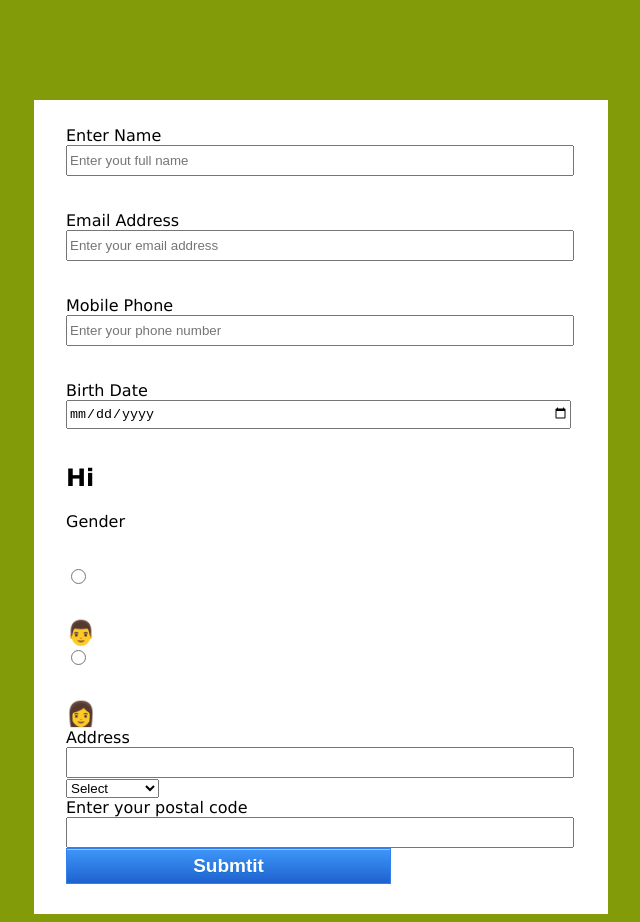
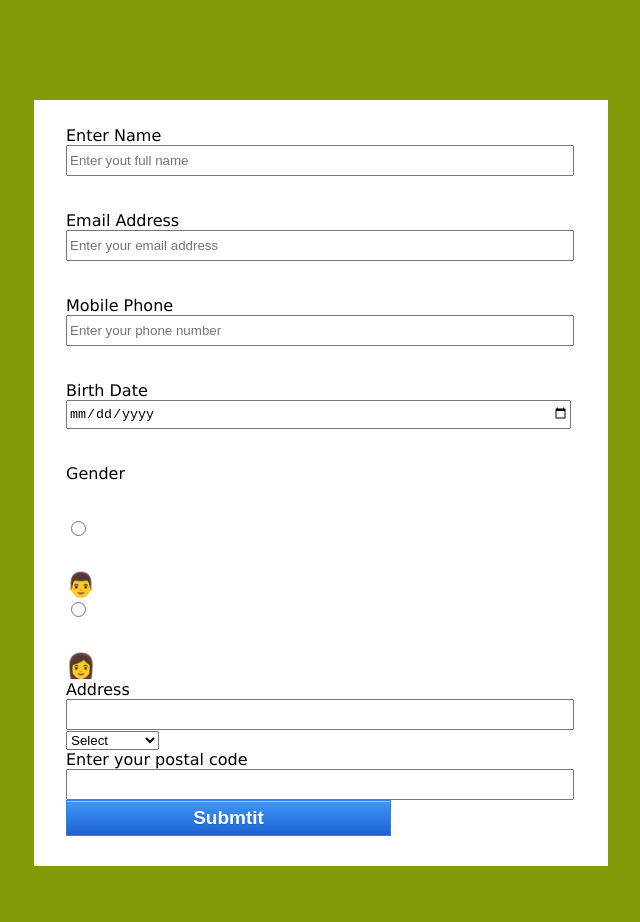
Before and after one commit to vitalik203/Registration-Form, a plain HTML site: page index.html in a window 1280 px wide. Shown: the whole page, without its empty margins (319-959 px from the left). After the commit the page ends 874 px from the top, so only its background shows below. Drawn offline with Linux system fonts and the light colour scheme.

Commit message:
remove h2

```diff
--- a/index.html
+++ b/index.html
@@ -29,7 +29,7 @@
                         <input type="date" class="dateOfBirth">
                     </div>
                 </div>
-                <h2>Hi</h2>
+                <!-- <h2>Hi</h2> -->
                 <div class="input__block-four gender1">
                     <p>Gender</p><br>
                     <label for="gender"><input value="male" type="radio" class="gender" name="gender"><span class="male-smiley"></span></label>
```
